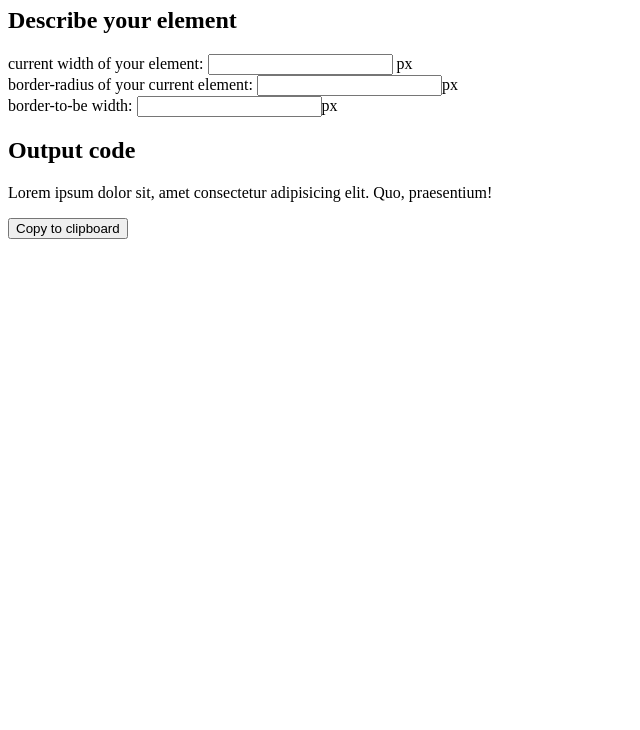
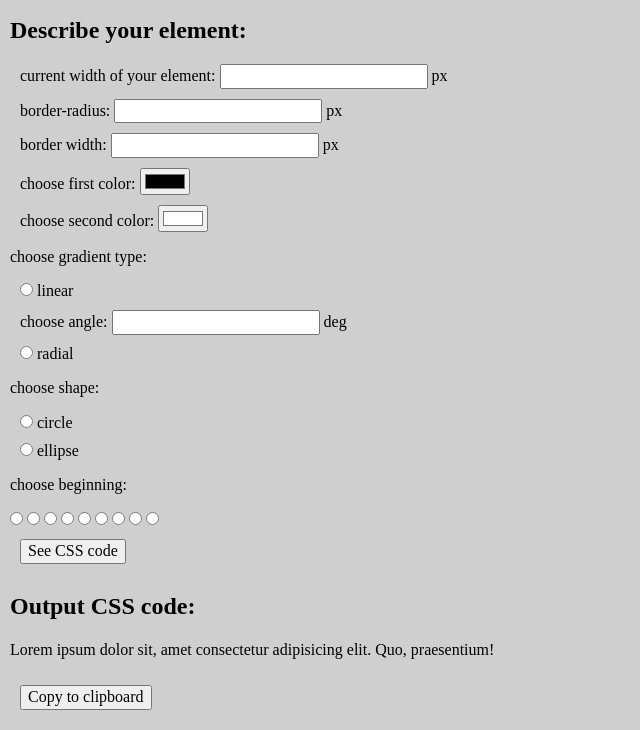
Before and after one commit to dorotapindur/beyond-the-border, a plain HTML site: page index.html in a window 1280 px wide. Shown: the part 111-841 px from the top of the page, without its empty margins (0-640 px from the left). Before the commit the page ends 800 px from the top, so only its background shows below. Drawn offline with Linux system fonts and the light colour scheme.

Commit message:
add more options

```diff
--- a/index.html
+++ b/index.html
@@ -13,13 +13,39 @@
         <h1 class="main-header">Beyond the Border</h1>
         <p>gradient-border generator</p>
         <section class="section section--inputs">
-            <h2>Describe your element</h2>
-            <label>current width of your element: <input type="number" /> px</label>
-            <label>border-radius of your current element: <input type="number" />px</label>
-            <label>border-to-be width: <input type="number" />px</label>
+            <h2>Describe your element:</h2>
+            <form>
+                <label>current width of your element: <input type="number" /> px</label>
+                <label>border-radius: <input type="number" /> px</label>
+                <label>border width: <input type="number" /> px</label>
+                <label>choose first color: <input type="color" value="#000000" /></label>
+                <label>choose second color: <input type="color" value="#ffffff" /></label>
+                <p>choose gradient type: </p>
+                <label><input type="radio" name="gradient-type"/> linear</label>
+                <label>choose angle: <input type="number" /> deg</label>
+                <label><input type="radio" name="gradient-type"/> radial</label>
+                <div>
+                    <p>choose shape:</p>
+                    <label><input type="radio" name="radial-type"/> circle</label>
+                    <label><input type="radio" name="radial-type"/> ellipse</label>
+                    <p>choose beginning:</p>
+                    <div>
+                        <input id="choose-beginning" type="radio" name="choose-beginning" value="top left" />
+                        <input id="choose-beginning" type="radio" name="choose-beginning" value="top" />
+                        <input id="choose-beginning" type="radio" name="choose-beginning" value="top right" />
+                        <input id="choose-beginning" type="radio" name="choose-beginning" value="center left" />
+                        <input id="choose-beginning" type="radio" name="choose-beginning" value="center" />
+                        <input id="choose-beginning" type="radio" name="choose-beginning" value="center right" />
+                        <input id="choose-beginning" type="radio" name="choose-beginning" value="bottom left" />
+                        <input id="choose-beginning" type="radio" name="choose-beginning" value="bottom" />
+                        <input id="choose-beginning" type="radio" name="choose-beginning" value="bottom right" />
+                    </div>
+                </div>
+                <button type="submit">See CSS code</button>
+            </form>
         </section>
         <section class="section section--output">
-            <h2>Output code</h2>
+            <h2>Output CSS code:</h2>
             <p class="output-code output--js">Lorem ipsum dolor sit, amet consectetur adipisicing elit. Quo, praesentium!</p>
             <button>Copy to clipboard</button>
         </section>
--- a/main.css
+++ b/main.css
@@ -1,3 +1,21 @@
+@import "./normalize.css";
+
+html {
+    box-sizing: border-box;
+}
+
+*, *:before, *:after {
+    box-sizing: inherit;
+}
+
+body {
+    background: #cfcfcf;
+    padding: 10px;
+}
 label {
     display: block;
+    margin: 10px;
 }
+button {
+    margin: 10px;
+}
```
